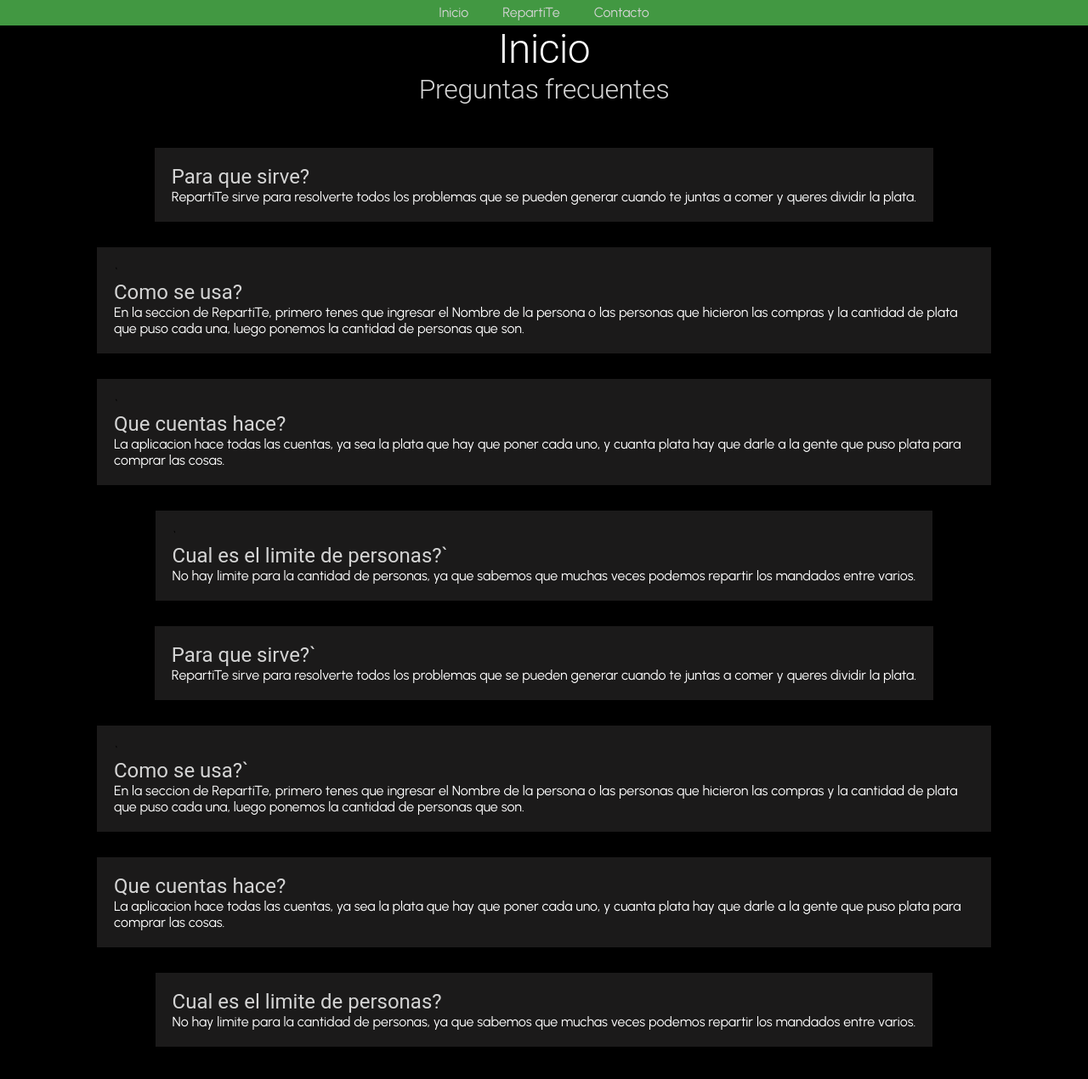
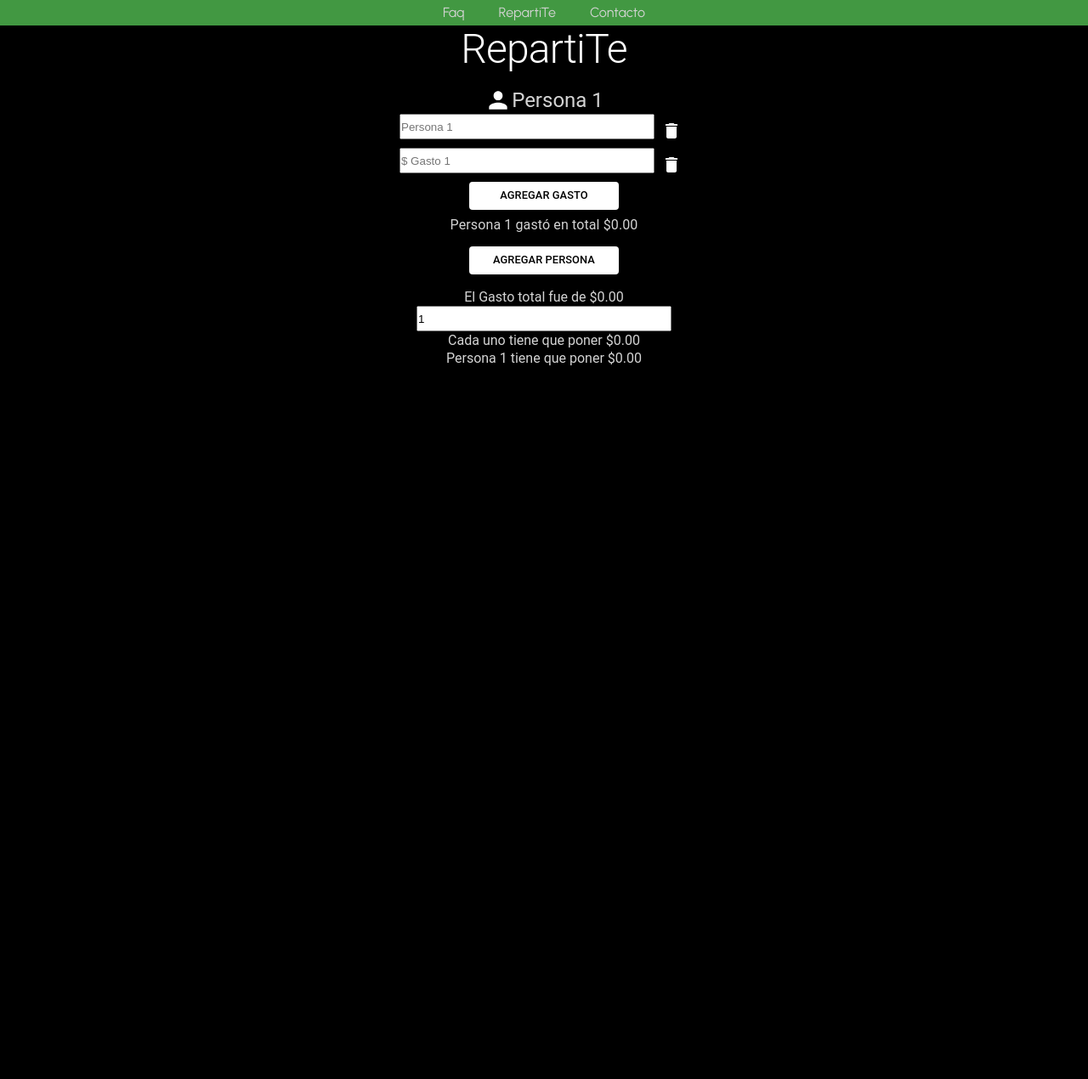
Before and after one commit to Roberto-Orazi/calculator-for-meetings, a React (Create React App) app: page / in a window 1280 px wide. Shown: the top 1270 px of the page at 85% size. After the commit the page ends 800 px from the top, so only its background shows below. Built offline with nearby package versions, Linux system fonts and the light colour scheme.

Commit message:
Delete css styles

```diff
--- a/src/App.css
+++ b/src/App.css
@@ -36,7 +36,7 @@ i{
   margin: 5px 0;
 }
 
-/*NAVBAR*/
+/* NAVBAR*/
 .navfullsize{
   height: 30px;
   background-color: rgb(66, 152, 66);
@@ -55,34 +55,7 @@ ul li a:hover{
 
 }
 
-/*INICIO*/
-h2, h3, p{
-  color: rgb(212, 212, 212);
-}
-.cont-preguntas{
-  display: grid;
-  grid-template-columns: repeat(auto-fit, 350px);
-  grid-auto-columns: minmax(100px, 200px);
-
-  padding: 50px;
-  gap: 30px;
-  justify-content: center;
-  align-content: center;
-
-}
-.preguntas{
-
-  text-align: start;
-  background-color: rgba(66, 65, 65, 0.413);
-  padding: 20px;
-}
-.preguntas:hover{
-  transform: scale(1.02);
-}
-.preguntas p{
-  margin-top: 2rem;
-}
-/*contacto*/
+/* contacto*/
 .labeltext{
   color: white;
   text-align: start;
--- /dev/null
+++ b/src/Components/Faq.js
@@ -0,0 +1,57 @@
+import { Typography, Container, Grid, Box } from '@mui/material'
+
+export const Faq = () => {
+    return (
+        <Container>
+            <Box>
+                <Typography variant="h1" sx={{ fontSize: '3rem' }}>
+                Preguntas frecuentes
+                </Typography>
+            </Box>
+            <Grid container spacing={2}
+            sx={{
+                 display: 'grid',
+                 gridTemplateColumns: 'repeat(auto-fit, 350px)',
+                 gridAutoColumns: 'minmax(100px, 200px)',
+                 padding: '50px',
+                 gap: '30px',
+                 justifyContent: 'center',
+                 alignContent: 'center',
+            }}>
+                <Question
+                    titulo="Para que sirve?"
+                    descripcion="RepartiTe sirve para resolverte todos los problemas que se pueden generar cuando te juntas a comer y queres dividir la plata."
+                />
+                <Question
+                    titulo="Como se usa?"
+                    descripcion="En la seccion de RepartiTe, primero tenes que ingresar el Nombre de la persona o las personas que hicieron las compras y la cantidad de plata que puso cada una, luego ponemos la cantidad de personas que son."
+                />
+                <Question
+                    titulo="Que cuentas hace?"
+                    descripcion="La aplicacion hace todas las cuentas, ya sea la plata que hay que poner cada uno, y cuanta plata hay que darle a la gente que puso plata para comprar las cosas."
+                />
+                <Question
+                    titulo="Cual es el limite de personas?"
+                    descripcion="No hay limite para la cantidad de personas, ya que sabemos que muchas veces podemos repartir los mandados entre varios."
+                />
+            </Grid>
+        </Container>
+    );
+};
+
+const Question = ({ titulo, descripcion }) => {
+    return (
+        <Grid item sx={{
+            textAlign: 'start',
+            backgroundColor: 'rgba(66, 65, 65, 0.413)',
+            padding: '20px',
+        }}>
+            <Typography variant="h3" sx={{ fontSize: '1.2rem', color: '#fff' }}>
+                {titulo}
+            </Typography>
+            <Typography variant="p" sx={{ fontSize: '1rem', color: '#fff', display: 'inline-block', marginTop: '1rem'}}>
+                {descripcion}
+            </Typography>
+        </Grid>
+    );
+};
--- a/src/Components/Inicio.js
+++ /dev/null
@@ -1,143 +0,0 @@
-import { Typography, Container, Grid, Box } from '@mui/material'
-
-const Inicio = () => {
-    return (
-        <Container>
-            <Box>
-                <Typography variant="h1"
-                    sx={{
-                        fontSize: '3rem',
-                    }}>
-                    Inicio
-                </Typography>
-
-                <Typography variant="h2"
-                    sx={{
-                        fontSize: '2rem',
-                    }}>
-                    Preguntas frecuentes
-                </Typography>
-            </Box>
-            <Grid container className="cont-preguntas">
-                <Grid item className="preguntas">
-                    <Typography variant="h3"
-                        sx={{
-                            fontSize: '1.5rem'
-                        }}>
-                        Para que sirve?
-                    </Typography>
-                    <Typography variant="p"
-                        sx={{
-                            fontSize: '1rem',
-                            color: '#fff'
-                        }}>
-                        RepartiTe sirve para resolverte todos los problemas que se pueden generar cuando te juntas a comer y queres dividir la plata.
-                    </Typography>
-                </Grid>
-                <Grid item className="preguntas">`
-                    <Typography variant="h3"
-                        sx={{
-                            fontSize: '1.5rem'
-                        }}>Como se usa?</Typography>
-                    <Typography variant="p"
-                        sx={{
-                            fontSize: '1rem',
-                            color: '#fff'
-                        }}>
-                        En la seccion de RepartiTe, primero tenes que ingresar el Nombre de la persona o las personas que hicieron las compras y la cantidad de plata que puso cada una, luego ponemos la cantidad de personas que son.
-                    </Typography>
-                </Grid>
-                <Grid item className="preguntas">`
-                    <Typography variant="h3"
-                        sx={{
-                            fontSize: '1.5rem'
-                        }}>
-                        Que cuentas hace?
-                    </Typography>
-                    <Typography variant="p"
-                        sx={{
-                            fontSize: '1rem',
-                            color: '#fff'
-                        }}>
-                        La aplicacion hace todas las cuentas, ya sea la plata que hay que poner cada uno, y cuanta plata hay que darle a la gente que puso plata para comprar las cosas.
-                    </Typography>
-                </Grid>
-                <Grid item className="preguntas">`
-                    <Typography variant="h3"
-                        sx={{
-                            fontSize: '1.5rem'
-                        }}>
-                        Cual es el limite de personas?`
-                    </Typography>
-                    <Typography variant="p"
-                        sx={{
-                            fontSize: '1rem',
-                            color: '#fff'
-                        }}>
-                        No hay limite para la cantidad de personas, ya que sabemos que muchas veces podemos repartir los mandados entre varios.
-                    </Typography>
-                </Grid>
-                <Grid item className="preguntas">
-                    <Typography variant="h3"
-                        sx={{
-                            fontSize: '1.5rem'
-                        }}>
-                        Para que sirve?`
-                    </Typography>
-                    <Typography variant="p"
-                        sx={{
-                            fontSize: '1rem',
-                            color: '#fff'
-                        }}>
-                        RepartiTe sirve para resolverte todos los problemas que se pueden generar cuando te juntas a comer y queres dividir la plata.
-                    </Typography>
-                </Grid>
-                <Grid item className="preguntas">`
-                    <Typography variant="h3"
-                        sx={{
-                            fontSize: '1.5rem'
-                        }}>Como se usa?`
-                    </Typography>
-                    <Typography variant="p"
-                        sx={{
-                            fontSize: '1rem',
-                            color: '#fff'
-                        }}>
-                        En la seccion de RepartiTe, primero tenes que ingresar el Nombre de la persona o las personas que hicieron las compras y la cantidad de plata que puso cada una, luego ponemos la cantidad de personas que son.
-                    </Typography>
-                </Grid>
-                <Grid item className="preguntas">
-                    <Typography variant="h3"
-                        sx={{
-                            fontSize: '1.5rem'
-                        }}>
-                        Que cuentas hace?</Typography>
-                    <Typography variant="p"
-                        sx={{
-                            fontSize: '1rem',
-                            color: '#fff'
-                        }}>
-                        La aplicacion hace todas las cuentas, ya sea la plata que hay que poner cada uno, y cuanta plata hay que darle a la gente que puso plata para comprar las cosas.
-                    </Typography>
-                </Grid>
-                <Grid item className="preguntas">
-                    <Typography variant="h3"
-                        sx={{
-                            fontSize: '1.5rem'
-                        }}>
-                        Cual es el limite de personas?
-                    </Typography>
-                    <Typography variant="p"
-                        sx={{
-                            fontSize: '1rem',
-                            color: '#fff'
-                        }}>
-                        No hay limite para la cantidad de personas, ya que sabemos que muchas veces podemos repartir los mandados entre varios.
-                    </Typography>
-                </Grid>
-            </Grid>
-        </Container>
-    )
-}
-
-export default Inicio;
--- a/src/Components/NavBar.js
+++ b/src/Components/NavBar.js
@@ -1,6 +1,6 @@
 import { Nav } from "react-bootstrap"
 import { BrowserRouter as Router, Routes, Route, Link } from 'react-router-dom'
-import Inicio from "./Inicio"
+import { Faq } from "./Faq"
 import Repartir from "./Repartir"
 import Contacto from "./Contacto"
 const NavBar = () => {
@@ -9,15 +9,15 @@ const NavBar = () => {
             <Nav className="navfullsize">
                 <ul>
                     <li>
-                        <Link to="/">Inicio</Link>
-                        <Link to="/repartir">RepartiTe</Link>
+                        <Link to="/faq">Faq</Link>
+                        <Link to="/">RepartiTe</Link>
                         <Link to="/contacto">Contacto</Link>
                     </li>
                 </ul>
             </Nav>
             <Routes>
-                <Route exact path='/' element={< Inicio />}></Route>
-                <Route exact path='/repartir' element={< Repartir />}></Route>
+                <Route exact path='/faq' element={< Faq />}></Route>
+                <Route exact path='/' element={< Repartir />}></Route>
                 <Route exact path='/contacto' element={< Contacto />}></Route>
             </Routes>
         </Router>
```
